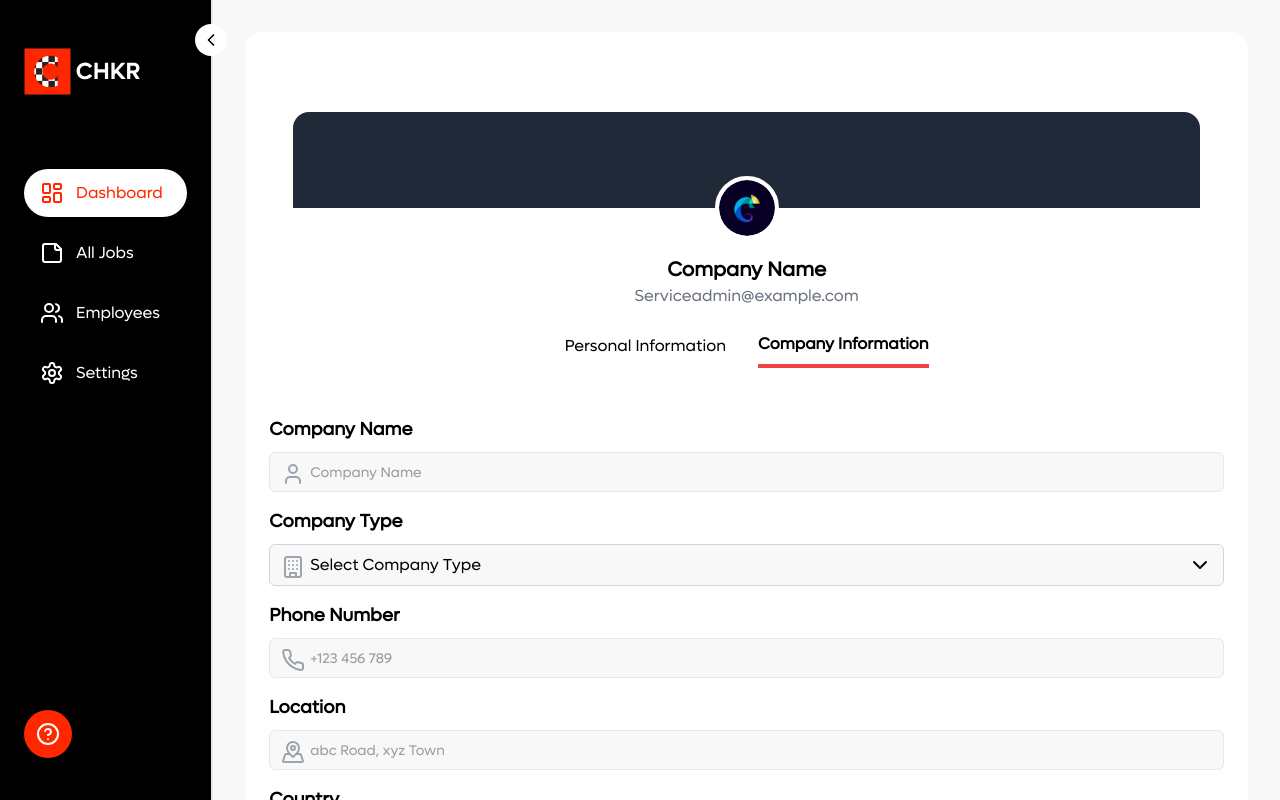
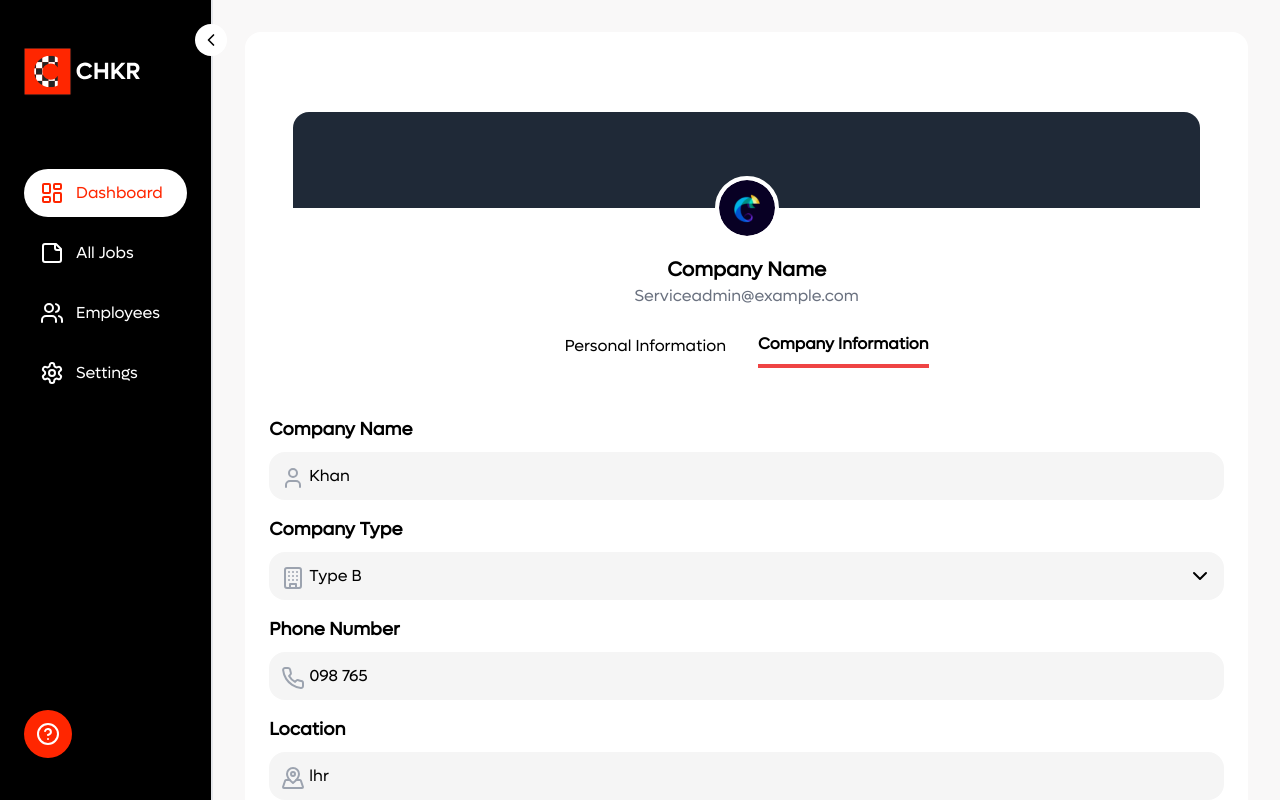
Before and after one commit to abrauf18/chkr, a Next.js app: page /company-admin/settings in a window 1280 px wide. Both pictures are taken after a click on the button "Company Information". Built offline with nearby package versions, Linux system fonts and the light colour scheme.

Commit message:
feat: saving data of forms and validation

```diff
--- a/components/modules/settings/company-information.tsx
+++ b/components/modules/settings/company-information.tsx
@@ -1,63 +1,57 @@
-import { ErrorMessage } from '@hookform/error-message'
-import { Label } from '@radix-ui/react-label'
-import { MapPinned, User, BuildingIcon, ChevronDown, Phone, Link } from 'lucide-react'
-import { Input } from '@/components/ui/input'
-import React from 'react'
-import { SettingsSchema, Settings } from '@/lib/types';
+import { z } from 'zod';
 import { useForm } from 'react-hook-form';
-import { zodResolver } from '@hookform/resolvers/zod'
+import { zodResolver } from '@hookform/resolvers/zod';
+import { ErrorMessage } from '@hookform/error-message';
+import { Label } from '@radix-ui/react-label';
+import { MapPinned, User, BuildingIcon, ChevronDown, Phone } from 'lucide-react';
+import React from 'react';
+import { SettingsCompanyInfoSchema, SettingsCompany } from '@/lib/types';
 
-const countries = [
-  "USA",
-  "Canada",
-  "UK",
-  "Australia",
-  "Pakistan",
-  "Germany",
-  "India",
-];
+const countries = ["USA", "Canada", "UK", "Australia", "Pakistan", "Germany", "India"];
 const companyTypes = ["Type A", "Type B", "Type C", "Type D"];
 
 export default function CompanyInformation() {
-
-  const { register, handleSubmit, formState: { errors } } = useForm<Settings>({
-    resolver: zodResolver(SettingsSchema),
+  const { register, handleSubmit, formState: { errors } } = useForm<SettingsCompany>({
+    resolver: zodResolver(SettingsCompanyInfoSchema),
+    defaultValues: {
+      companyName: 'Khan',
+      companyType: 'Type B',
+      phoneNumber: '098 765',
+      location: 'lhr',
+      country: 'Germany',
+    }
   });
 
-  const onSubmit = (data: Settings) => {
+  const onSubmit = (data: SettingsCompany) => {
     console.log(data);
   };
+
   return (
+    <form onSubmit={handleSubmit(onSubmit)}>
+      {/* Form Fields */}
       <div className="flex flex-col w-full justify-center items-center my-4">
         <div className="mb-4 w-full relative">
-        <Label
-          htmlFor="companyName"
-          className="md:text-lg text-sm font-semibold"
-        >
+          <Label htmlFor="companyName" className="md:text-lg text-sm font-semibold">
             Company Name
           </Label>
           <div className="relative flex items-center">
             <span className="absolute left-3 top-1/2 transform -translate-y-1/2 h-5 w-5 text-gray-400">
               <User />
             </span>
-          <Input
-            className="pl-10 bg-[#F9F8F8]"
-            id="companyName"
+            <input
+              className="w-full p-3 pl-10 bg-neutral-100 rounded-2xl focus:outline-none"
               type="text"
               placeholder="Company Name"
               {...register("companyName")}
             />
           </div>
           <p className="text-sm text-red-500">
-          {" "}
             <ErrorMessage errors={errors} name="companyName" />
           </p>
         </div>
+
         <div className="mb-4 w-full relative">
-        <Label
-          htmlFor="companyType"
-          className="md:text-lg text-sm font-semibold"
-        >
+          <Label htmlFor="companyType" className="md:text-lg text-sm font-semibold">
             Company Type
           </Label>
           <div className="relative flex items-center">
@@ -65,14 +59,13 @@ export default function CompanyInformation() {
               <BuildingIcon />
             </span>
             <select
-            id="companyType"
               {...register("companyType")}
-            className="w-full pl-10 pr-10 py-2 bg-[#F9F8F8] border border-gray-300 rounded-md focus:outline-none focus:border-blue-300 focus:border-2 appearance-none"
+              className="w-full p-3 pl-10 bg-neutral-100 rounded-2xl focus:outline-none appearance-none"
             >
               <option value="">Select Company Type</option>
-            {companyTypes.map((companyTypes) => (
-              <option key={companyTypes} value={companyTypes}>
-                {companyTypes}
+              {companyTypes.map((type) => (
+                <option key={type} value={type}>
+                  {type}
                 </option>
               ))}
             </select>
@@ -81,31 +74,30 @@ export default function CompanyInformation() {
             </div>
           </div>
           <p className="text-sm text-red-500">
-          {" "}
             <ErrorMessage errors={errors} name="companyType" />
           </p>
         </div>
+
         <div className="mb-4 w-full relative">
-        <Label htmlFor="phone" className="md:text-lg text-sm font-semibold">
+          <Label htmlFor="phoneNumber" className="md:text-lg text-sm font-semibold">
             Phone Number
           </Label>
           <div className="relative flex items-center">
             <span className="absolute left-3 top-1/2 transform -translate-y-1/2 h-5 w-5 text-gray-400">
               <Phone />
             </span>
-          <Input
-            className="pl-10 bg-[#F9F8F8]"
-            id="phone"
+            <input
+              className="w-full p-3 pl-10 bg-neutral-100 rounded-2xl focus:outline-none"
               type="text"
               placeholder="+123 456 789"
               {...register("phoneNumber")}
             />
           </div>
           <p className="text-sm text-red-500">
-          {" "}
             <ErrorMessage errors={errors} name="phoneNumber" />
           </p>
         </div>
+
         <div className="mb-4 w-full relative">
           <Label htmlFor="location" className="md:text-lg text-sm font-semibold">
             Location
@@ -114,21 +106,20 @@ export default function CompanyInformation() {
             <span className="absolute left-3 top-1/2 transform -translate-y-1/2 h-5 w-5 text-gray-400">
               <MapPinned />
             </span>
-          <Input
-            className="pl-10 bg-[#F9F8F8]"
-            id="location"
+            <input
+              className="w-full p-3 pl-10 bg-neutral-100 rounded-2xl focus:outline-none"
               type="text"
               placeholder="abc Road, xyz Town"
               {...register("location")}
             />
           </div>
           <p className="text-sm text-red-500">
-          {" "}
             <ErrorMessage errors={errors} name="location" />
           </p>
         </div>
+
         <div className="mb-4 w-full relative">
-        <Label htmlFor="location" className="md:text-lg text-sm font-semibold">
+          <Label htmlFor="country" className="md:text-lg text-sm font-semibold">
             Country
           </Label>
           <div className="relative flex items-center">
@@ -136,10 +127,8 @@ export default function CompanyInformation() {
               <MapPinned />
             </span>
             <select
-            id="country"
               {...register("country")}
-            className="w-full pl-10 pr-12 py-2 bg-[#F9F8F8] border border-gray-300 rounded-md focus:outline-none focus:border-blue-300 focus:border-2 appearance-none"
-            defaultValue=""
+              className="w-full p-3 pl-10 bg-neutral-100 rounded-2xl focus:outline-none appearance-none"
             >
               <option value="" disabled hidden>
                 Select Country
@@ -158,6 +147,7 @@ export default function CompanyInformation() {
             <ErrorMessage errors={errors} name="country" />
           </p>
         </div>
+
         <div className="flex w-full justify-between mt-4">
           <button
             type="button"
@@ -173,5 +163,6 @@ export default function CompanyInformation() {
           </button>
         </div>
       </div>
-  )
+    </form>
+  );
 }
--- a/components/modules/settings/personal-information.tsx
+++ b/components/modules/settings/personal-information.tsx
@@ -1,6 +1,6 @@
 "use client";
 import React, { useState } from "react";
-import { SettingsSchema, Settings } from '@/lib/types';
+import { SettingPersonalInfosSchema, Settings } from "@/lib/types";
 import { useForm } from 'react-hook-form';
 import { zodResolver } from '@hookform/resolvers/zod';
 import { User, Mail, Lock, Contact, Eye, EyeOff } from 'lucide-react';
@@ -9,7 +9,7 @@ const PersonalInformation: React.FC = () => {
   const [showPassword, setShowPassword] = useState(true);
 
   const { register, handleSubmit, formState: { errors } } = useForm<Settings>({
-    resolver: zodResolver(SettingsSchema),
+    resolver: zodResolver(SettingPersonalInfosSchema),
     defaultValues: {
       fullName: 'Ayesha Rashid Khan',
       email: 'ayesha@example.com',
@@ -29,7 +29,7 @@ const PersonalInformation: React.FC = () => {
         <div className="relative mt-2">
           <input
             {...register('fullName')}
-            className="w-full p-3 pr-10 bg-gray-100 rounded-md border border-gray-300 focus:outline-none"
+            className="w-full p-3 pr-10 bg-neutral-100 rounded-2xl focus:outline-none"
           />
           <User className="absolute right-3 top-3 text-gray-500" />
         </div>
@@ -51,7 +51,7 @@ const PersonalInformation: React.FC = () => {
         <div className="relative mt-2">
           <input
             {...register('contactNumber')}
-            className="w-full p-3 pr-10 bg-gray-100 rounded-md border border-gray-300 focus:outline-none"
+            className="w-full p-3 pr-10 bg-neutral-100 rounded-2xl focus:outline-none"
           />
           <Contact className="absolute right-3 top-3 text-gray-500" />
         </div>
@@ -64,7 +64,7 @@ const PersonalInformation: React.FC = () => {
             {...register('password')}
             id="password"
             type={showPassword ? "password" : "text"}
-            className="w-full p-3 pr-10 bg-gray-100 rounded-md border border-gray-300 focus:outline-none"
+            className="w-full p-3 pr-10 bg-neutral-100 rounded-2xl focus:outline-none"
           />
           <button
             type="button"
--- a/lib/types.ts
+++ b/lib/types.ts
@@ -116,7 +116,7 @@ export const JobSchema = z.object({
 
 export type Jobs = z.infer<typeof JobSchema>;
 
-export const SettingsSchema = z.object({
+export const SettingPersonalInfosSchema = z.object({
   fullName: z
     .string()
     .max(50)
@@ -129,6 +129,13 @@ export const SettingsSchema = z.object({
     .string()
     .min(8, { message: "Password is too short" })
     .max(20, { message: "Password is too long" }),
+});
+
+export type Settings = z.infer<typeof SettingPersonalInfosSchema>;
+
+const phoneRegexx = /^(\+?\d{1,4}[-.\s]?(\(?\d{1,3}\)?)[-.\s]?)?(\d{1,4}[-.\s]?)*\d{1,4}$/;
+
+export const SettingsCompanyInfoSchema = z.object({
   companyName: z
     .string()
     .min(1, { message: "Company name must not be empty" }),
@@ -138,12 +145,9 @@ export const SettingsSchema = z.object({
   phoneNumber: z
     .string()
     .min(1, { message: "Phone number must not be empty" })
-    .regex(phoneRegex, "Invalid Number!")
-    .min(1, { message: "Phone number must not be empty" })
-    .regex(phoneRegex, "Invalid Number!"),
+    .regex(phoneRegexx, { message: "Invalid Number!" }),
   location: z.string().min(1, { message: "Location must not be empty" }),
   country: z.string().min(1, { message: "Country must not be empty" }),
-  plan: z.string().min(1, { message: "Plan must not be empty" }),
 });
 
-export type Settings = z.infer<typeof SettingsSchema>;
+export type SettingsCompany = z.infer<typeof SettingsCompanyInfoSchema>;
```
Lines whose indentation alone changed are shown as unchanged.
